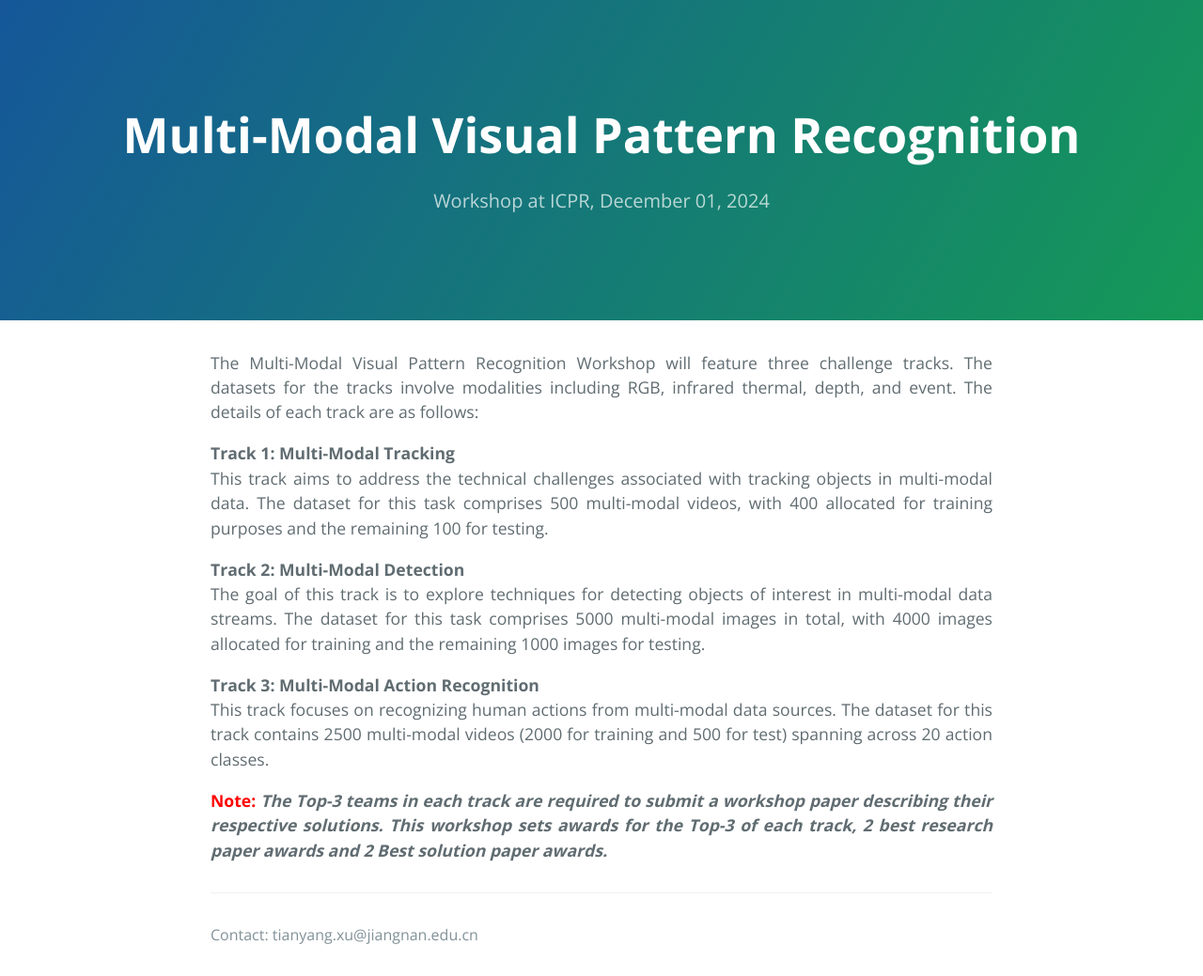
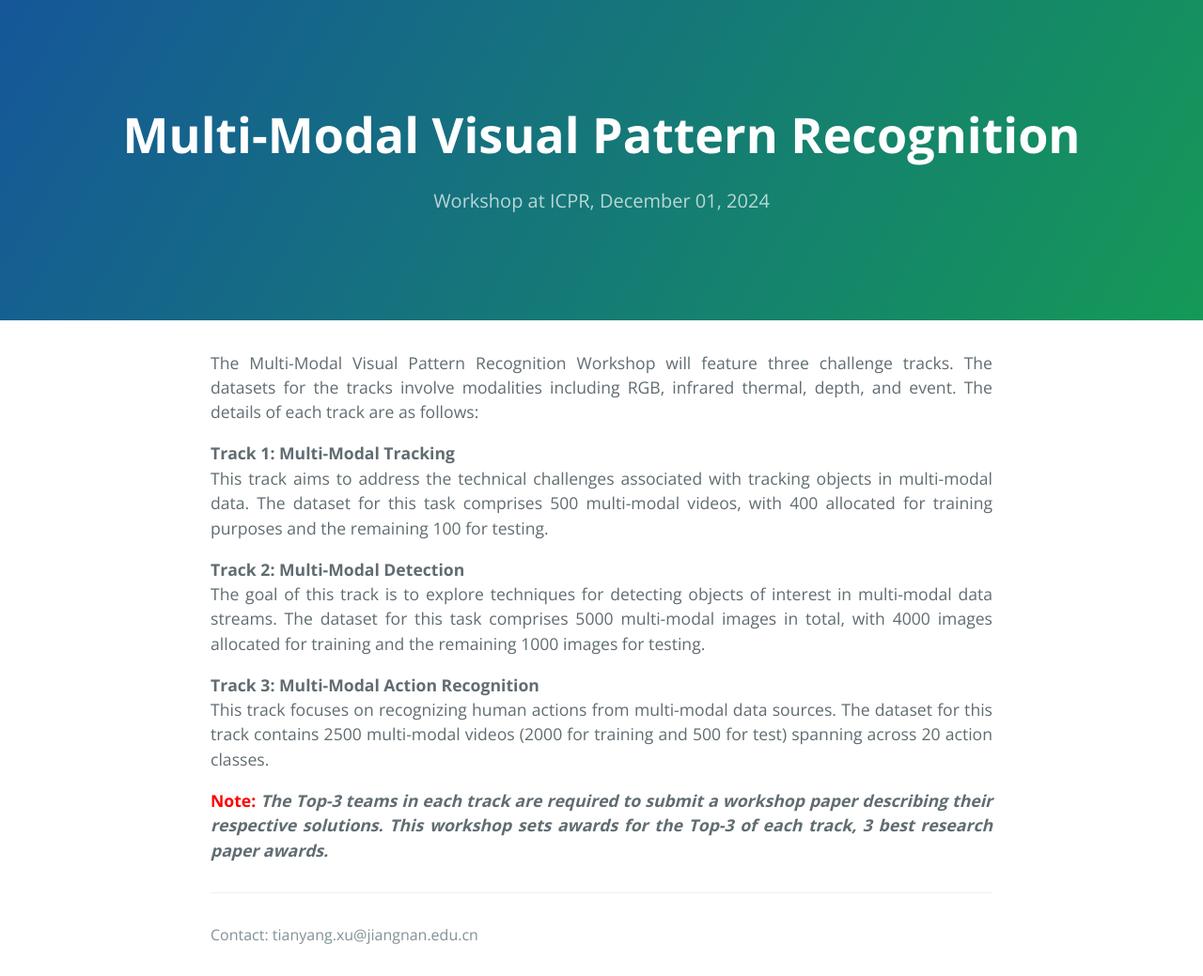
Before and after one commit to PRCI-Lab/mmvpr-workshop-icpr2024, a Jekyll site: the page built from docs/details-of-the-challenge.md, in a window 1280 px wide. Shown: the whole page at 94% size. Built offline with Jekyll 4.4.1, drawn with Linux system fonts in a browser that asks for light colours; our own code applies the rules of GitHub Pages for plain Markdown files.

Commit message:
Update details-of-the-challenge.md

```diff
--- a/docs/details-of-the-challenge.md
+++ b/docs/details-of-the-challenge.md
@@ -10,4 +10,4 @@ The goal of this track is to explore techniques for detecting objects of interes
 This track focuses on recognizing human actions from multi-modal data sources. The dataset for this track contains 2500 multi-modal videos (2000 for training and 500 for test) spanning across 20 action classes.
 
 <span style="color:red;">**Note:**</span>
-**_The Top-3 teams in each track are required to submit a workshop paper describing their respective solutions. This workshop sets awards for the Top-3 of each track, 2 best research paper awards and 2 Best solution paper awards._**
+**_The Top-3 teams in each track are required to submit a workshop paper describing their respective solutions. This workshop sets awards for the Top-3 of each track, 3 best research paper awards._**
```
